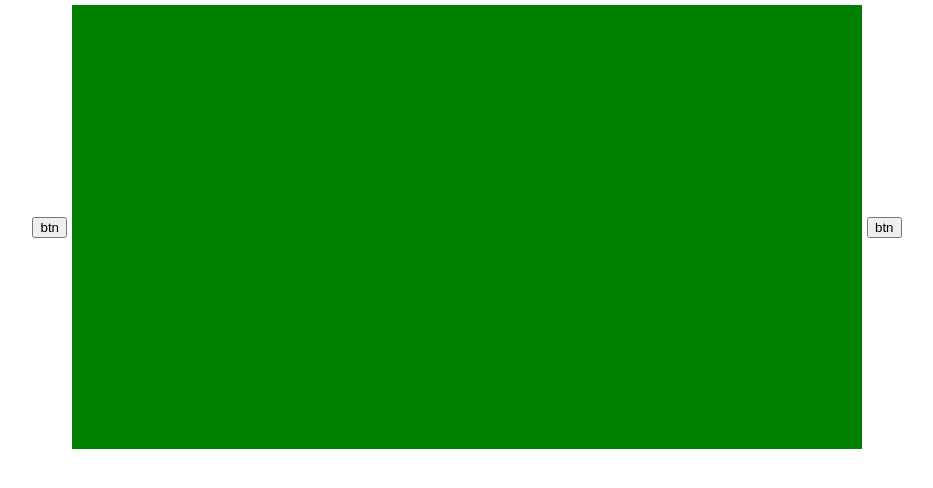
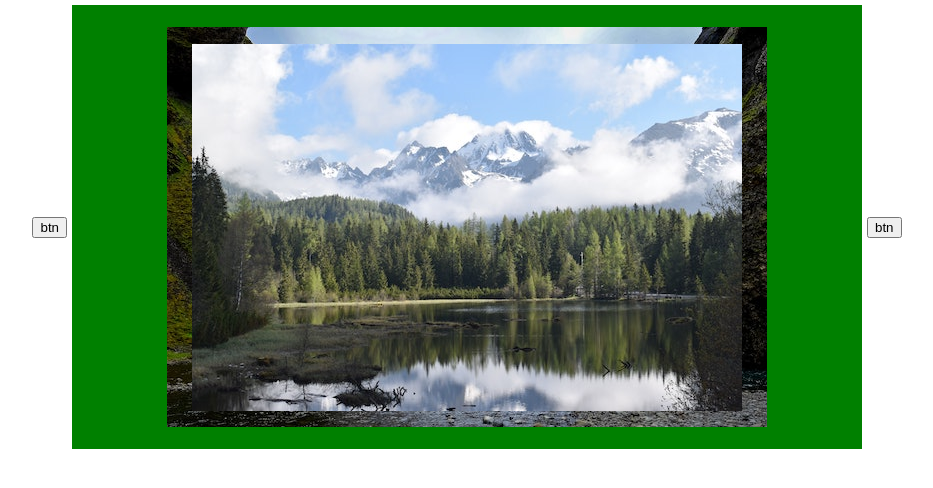
Before and after one commit to zawho/image-slider, a website built with webpack: page dist/index.html in a window 1280 px wide. Shown: the whole page, without its empty margins (173-1106 px from the left). Built offline with nearby package versions, Linux system fonts and the light colour scheme.

Commit message:
Add sample photos to HTML

```diff
--- a/dist/index.html
+++ b/dist/index.html
@@ -12,7 +12,13 @@
         <div class="btn-container">
             <button type="button" class="slider-btn" id="back-btn">btn</button>
         </div>
-        <div class="img-container"></div>
+        <div class="img-container">
+            <img class="image" id="img-1" src="../src/pics/landscape-1.jpg" alt="Hilly landscape with cows">
+            <img class="image" id="img-2" src="../src/pics/landscape-2.jpg" alt="Waterfall landscape">
+            <img class="image" id="img-3" src="../src/pics/landscape-3.jpg" alt="Snowy mountain landscape">
+            <img class="image" id="img-4" src="../src/pics/landscape-4.jpg" alt="Icy lake landscape with moon">
+            <img class="image" id="img-5" src="../src/pics/landscape-5.jpg" alt="Pine trees and lake landscape">
+        </div>
         <div class="btn-container">
             <button type="button" class="slider-btn" id="fwd-btn">btn</button>
         </div>
--- a/dist/style.css
+++ b/dist/style.css
@@ -26,4 +26,13 @@ body {
     background-color: green;
     aspect-ratio: 16 / 9;
     margin: 5px;
+    display: grid;
+    grid-template-columns: 1fr;
+    align-items: center;
+    justify-items: center;
 }
+
+.image {
+    grid-column-start: 1;
+    grid-row-start: 1;
+}
```
